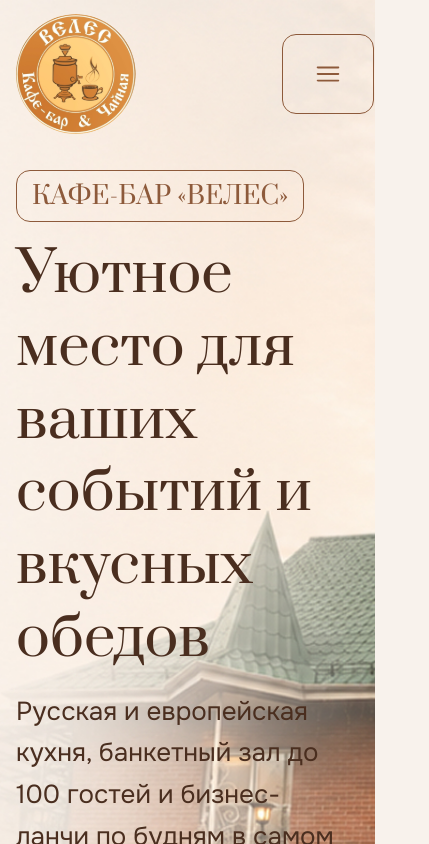
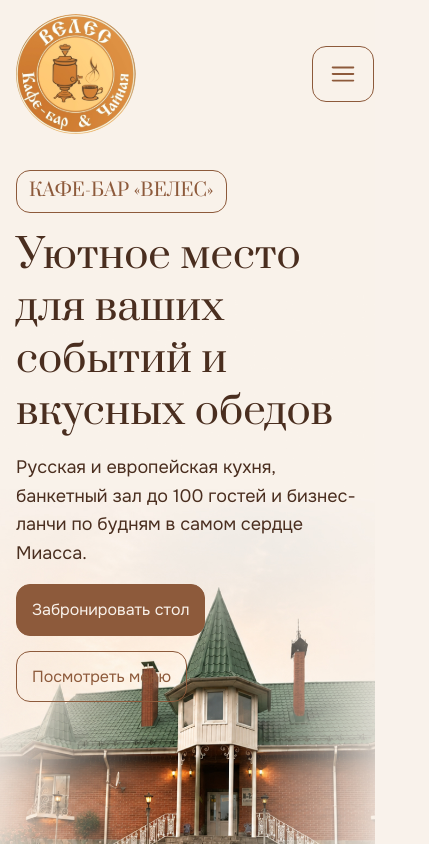
Before and after one commit to artemSoko1ov/veles, a React (Vite) app: page / in a window 390 px wide. Shown: the top 844 px of the page, 429 px wide, since content can reach past the window. Built offline with nearby package versions, Linux system fonts and the light colour scheme; the HTML template or start-up script is replaced by a standard one; a web font is replaced by a local one.

Commit message:
feat: add responsive Hero

```diff
--- a/src/app/styles/variables.scss
+++ b/src/app/styles/variables.scss
@@ -9,7 +9,7 @@
   --color-text-primary: #4a2e1f;
   --color-text-secondary: #2f2722;
 
-  --color-background: #f8f2ec;
+  --color-background: #f9f2eb;
 
   --color-border: #8d5a3b;
   --color-overlay: rgb(31 26 23 / 0.55);
--- a/src/shared/ui/Button/Button.module.scss
+++ b/src/shared/ui/Button/Button.module.scss
@@ -1,7 +1,9 @@
 .button {
+  @include fluid-text(24, 16);
+
   min-height: 48px;
-  padding-inline: 30px;
-  padding-block: 24px;
+  padding-inline: fluid(30, 15);
+  padding-block: fluid(24, 12);
 
   border: 1px solid transparent;
   border-radius: var(--radius-sm);
--- a/src/widgets/Hero/ui/Hero.module.scss
+++ b/src/widgets/Hero/ui/Hero.module.scss
@@ -5,14 +5,24 @@
   background-position: center;
   background-size: cover;
   background-repeat: no-repeat;
+
+  @include tablet {
+    background-image: url("@/shared/assets/images/bg-hero-tablet.jpg");
+    background-position: bottom;
+  }
+
+  @include tablet {
+    background-image: url("@/shared/assets/images/bg-hero-mobile.jpg");
+  }
 }
 
 .eyebrow {
+  @include fluid-text(25, 18);
+
   width: fit-content;
-  padding: 5px 15px;
+  padding: 6px 12px;
   border: 1px solid var(--color-primary);
   border-radius: var(--radius-sm);
-  font-size: 25px;
   font-family: var(--font-family-heading);
   color: var(--color-primary);
   text-transform: uppercase;
@@ -26,16 +36,20 @@
 }
 
 .description {
+  @include fluid-text(26, 18);
+
   max-width: 650px;
-  font-size: 26px;
 }
 
 .title {
+  @include fluid-text(96, 40);
+
   line-height: 1.3;
 }
 
 .actions {
   display: flex;
   align-items: center;
-  gap: 30px;
+  flex-wrap: wrap;
+  gap: fluid(30, 15);
 }
```
Also changed, not shown: src/shared/assets/images/bg-hero-mobile.jpg (added), src/shared/assets/images/bg-hero-tablet.jpg (added).
